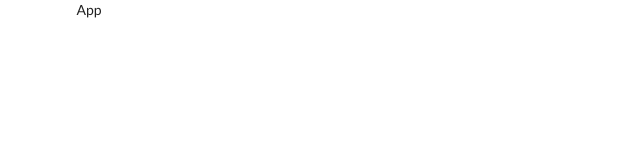
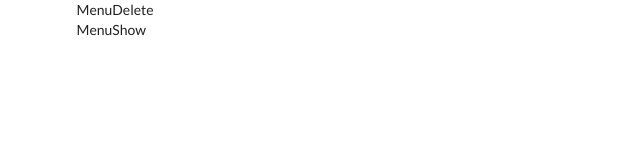
Before and after one commit to Annettesunday/REACT-CAFE, a React (Create React App) app: page /menus/delete/1 in a window 1280 px wide. Shown: the top 160 px of the page, without its empty margins (0-640 px from the left). Built offline with nearby package versions, Linux system fonts and the light colour scheme.

Commit message:
ch(components): components scaffolding

```diff
--- a/package.json
+++ b/package.json
@@ -5,6 +5,7 @@
   "dependencies": {
     "react": "^16.8.6",
     "react-dom": "^16.8.6",
+    "react-router-dom": "^5.0.1",
     "react-scripts": "3.0.1"
   },
   "scripts": {
--- a/src/components/App.js
+++ b/src/components/App.js
@@ -1,7 +1,23 @@
 import React from "react";
+import { BrowserRouter, Route } from "react-router-dom";
+import MenuList from "./menus/MenuList";
+import MenuDelete from "./menus/MenuDelete";
+import MenuEdit from "./menus/MenuEdit";
+import MenuShow from "./menus/MenuShow";
+import MenuCreate from "./menus/MenuCreate";
 
 const App = () => {
-  return <div className="ui container">App</div>;
+  return (
+    <div className="ui container">
+      <BrowserRouter>
+        <Route path="/" exact component={MenuList} />
+        <Route path="/menus/new" component={MenuCreate} />
+        <Route path="/menus/delete/:id/" component={MenuDelete} />
+        <Route path="/menus/edit/:id" component={MenuEdit} />
+        <Route path="/menus/:id" component={MenuShow} />
+      </BrowserRouter>
+    </div>
+  );
 };
 
 export default App;
--- /dev/null
+++ b/src/components/menus/MenuCreate.js
@@ -0,0 +1,7 @@
+import React from "react";
+
+const MenuCreate = () => {
+  return <div>MenuCreate</div>;
+};
+
+export default MenuCreate;
--- /dev/null
+++ b/src/components/menus/MenuDelete.js
@@ -0,0 +1,7 @@
+import React from "react";
+
+const MenuDelete = () => {
+  return <div>MenuDelete</div>;
+};
+
+export default MenuDelete;
--- /dev/null
+++ b/src/components/menus/MenuEdit.js
@@ -0,0 +1,7 @@
+import React from "react";
+
+const MenuEdit = () => {
+  return <div>MenuEdit</div>;
+};
+
+export default MenuEdit;
--- /dev/null
+++ b/src/components/menus/MenuList.js
@@ -0,0 +1,7 @@
+import React from "react";
+
+const MenuList = () => {
+  return <div>MenuList</div>;
+};
+
+export default MenuList;
--- /dev/null
+++ b/src/components/menus/MenuShow.js
@@ -0,0 +1,7 @@
+import React from "react";
+
+const MenuShow = () => {
+  return <div>MenuShow</div>;
+};
+
+export default MenuShow;
```
Also changed, not shown: 1 other file (tests, documents, lock files or other folders).
